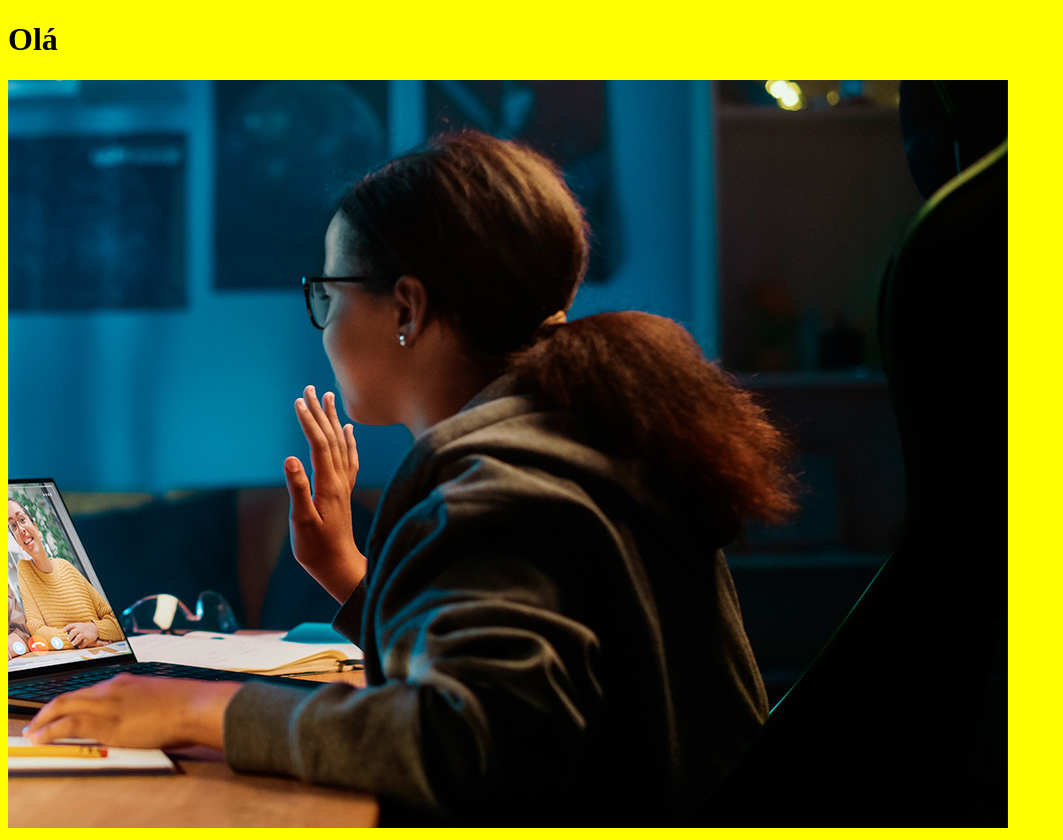
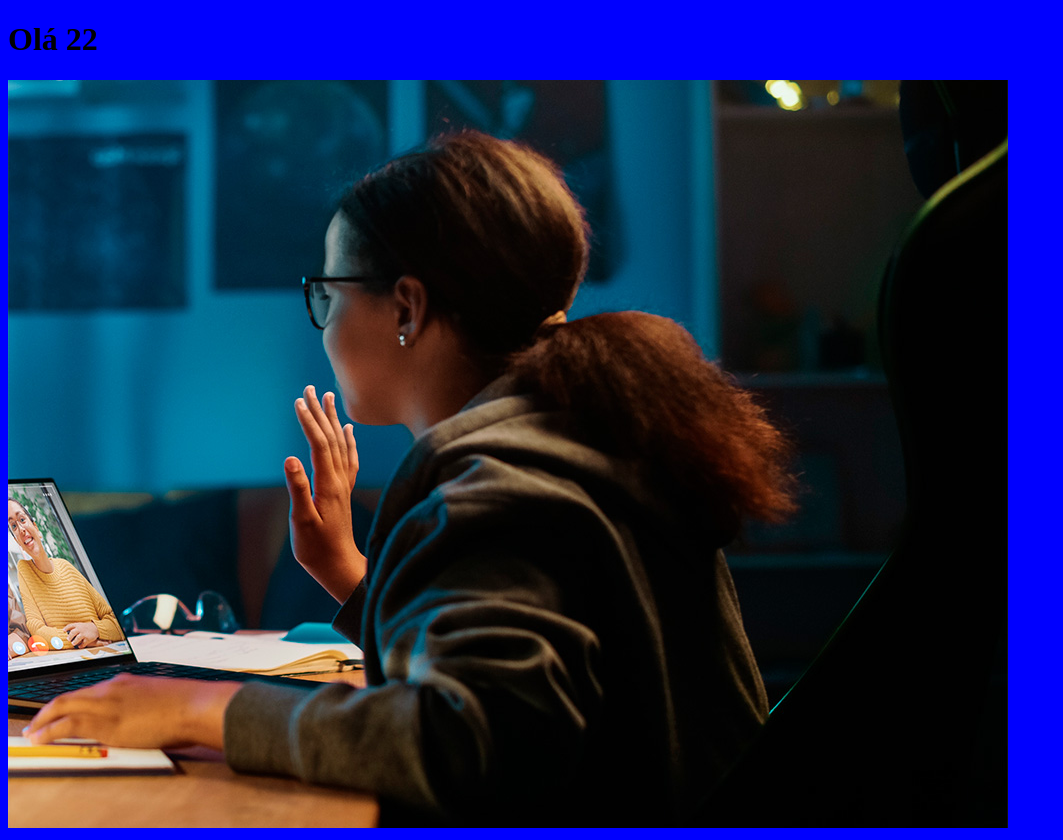
Before and after one commit to phfg1/tech_talks, a website: page src/index.html in a window 1280 px wide. Shown: the whole page, without its empty margins (0-1063 px from the left). Drawn offline with nearby package versions, Linux system fonts and the light colour scheme; files that its build step writes are made by us from their sources.

Commit message:
enviando modificações

```diff
--- a/src/index.html
+++ b/src/index.html
@@ -7,7 +7,7 @@
     <link rel="stylesheet" href="../dist/styles/main.css">
 </head>
 <body>
-    <h1>Olá</h1>
+    <h1>Olá 22</h1>
     <img src="images/backend.png" alt="">
     <script src="../dist/scripts/main.js"></script>
 </body>
--- a/src/styles/main.scss
+++ b/src/styles/main.scss
@@ -1,3 +1,3 @@
 body {
-    background-color: yellow;
+    background-color: blue;
 }
```
Also changed, not shown: 1 other file.
